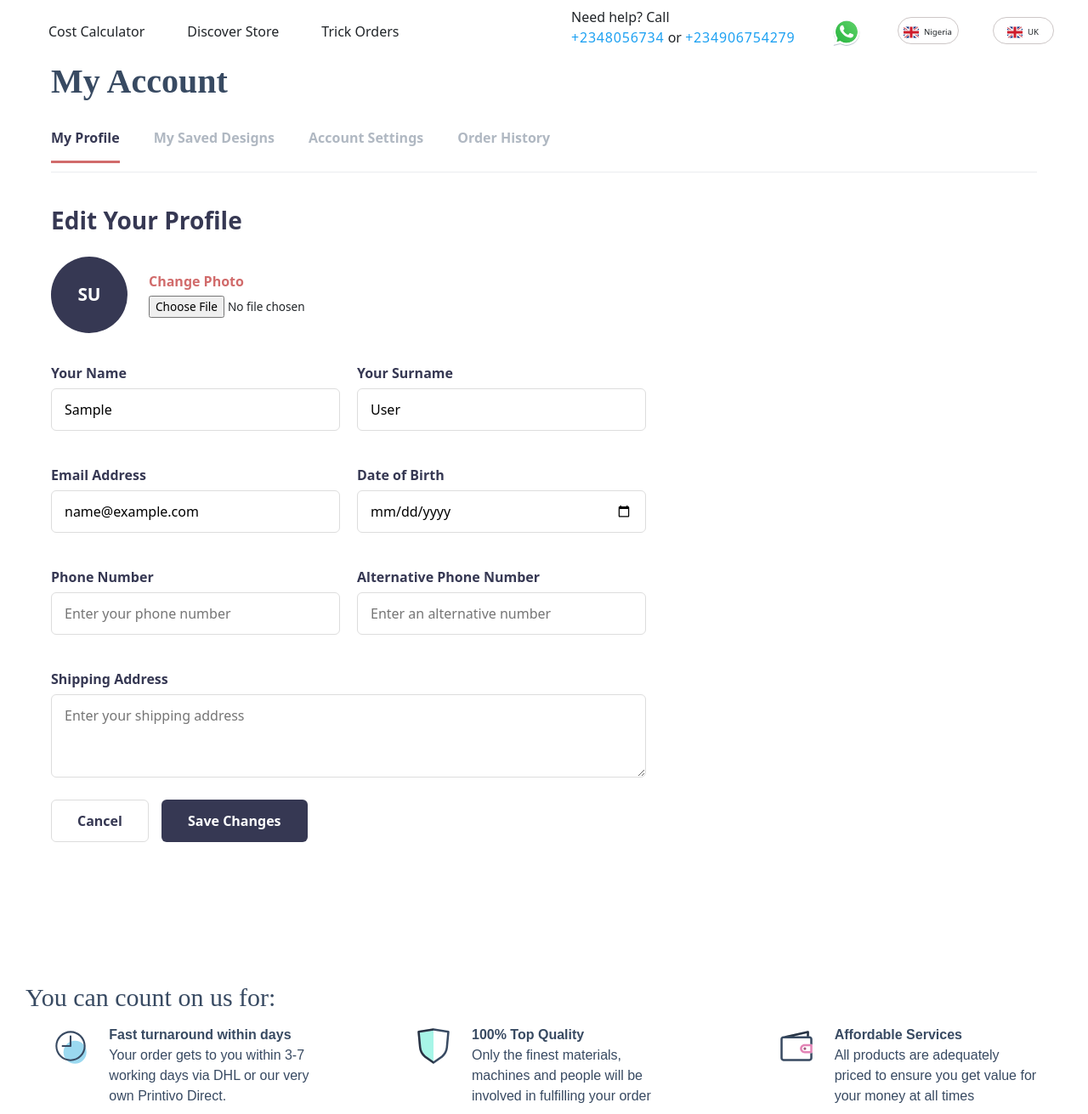
After one commit to Maryam-20/printivio-clone, a Django app: page /auth/members/edit-profile/ in a window 1280 px wide. The commit adds this page. Shown: the top 1311 px of the page at 85% size. Run offline with Django 4.2, Linux system fonts and the light colour scheme; the visitor is signed in with stand-in values (Sample User, id 1); data comes from the database, SQL or seed files in the repository; some libraries are stand-ins or nearby versions.

Commit message:
Add Edit Profile logic, form, template

```diff
--- a/authApp/forms.py
+++ b/authApp/forms.py
@@ -67,3 +67,37 @@ class SignUpForm(UserCreationForm):
             defaults={"phone_number": phone_number}
         )
         return user
+
+
+class UserEditForm(forms.ModelForm):
+    class Meta:
+        model = User
+        fields = ["first_name", "last_name", "email"]
+        labels = {
+            "first_name": "Your Name",
+            "last_name": "Your Surname",
+            "email": "Email Address",
+        }
+        widgets = {
+            "first_name": forms.TextInput(attrs={"placeholder": "Enter your name"}),
+            "last_name": forms.TextInput(attrs={"placeholder": "Enter your surname"}),
+            "email": forms.EmailInput(attrs={"placeholder": "Enter your email"}),
+        }
+
+class ProfileEditForm(forms.ModelForm):
+    class Meta:
+        model = UserProfile
+        fields = ["profile_image", "dob", "phone_number", "alternative_phone_number", "shipping_address"]
+        labels = {
+            "profile_image": "Profile Picture",
+            "dob": "Date of Birth",
+            "phone_number": "Phone Number",
+            "alternative_phone_number": "Alternative Phone Number",
+            "shipping_address": "Shipping Address",
+        }
+        widgets = {
+            "dob": forms.DateInput(attrs={"type": "date"}),
+            "phone_number": forms.TextInput(attrs={"placeholder": "Enter your phone number"}),
+            "alternative_phone_number": forms.TextInput(attrs={"placeholder": "Enter an alternative number"}),
+            "shipping_address": forms.Textarea(attrs={"rows": 3, "placeholder": "Enter your shipping address"}),
+        }
--- a/authApp/urls.py
+++ b/authApp/urls.py
@@ -1,9 +1,10 @@
 from django.urls import path
 from django.contrib.auth.models import User
-from .views import ProfileView, createAccountView, verifyEmailInfoView
+from .views import ProfileView, createAccountView, verifyEmailInfoView, editProfileView
 
 urlpatterns = [
     path("my-profile/", ProfileView, name="myProfile"),
     path("members/sign-up/", createAccountView, name="signup"),
-    path("members/verify_email/", verifyEmailInfoView, name="verify-email")
+    path("members/verify_email/", verifyEmailInfoView, name="verify-email"),
+    path("members/edit-profile/", editProfileView, name="edit-profile")
 ]
--- a/authApp/views.py
+++ b/authApp/views.py
@@ -1,7 +1,7 @@
 from django.shortcuts import render, get_object_or_404, redirect
 from django.contrib.auth.models import User
 from .models import UserProfile
-from .forms import SignUpForm
+from .forms import SignUpForm, UserEditForm, ProfileEditForm
 from django.http import HttpResponse
 
 # Create your views here.
@@ -37,3 +37,25 @@ def ProfileView(request):
       { "profile":profile}
 
    )
+
+def editProfileView(request):
+   profile = get_object_or_404(UserProfile, user=request.user)
+   if request.method == "POST":
+      user_form = UserEditForm(request.POST, instance=request.user)
+      profile_form = ProfileEditForm(request.POST, request.FILES, instance=profile)
+      if user_form.is_valid() and profile_form.is_valid():
+         user_form.save()
+         profile_form.save()
+         return redirect("myProfile")
+   else:
+      user_form = UserEditForm(instance=request.user)
+      profile_form = ProfileEditForm(instance=profile)
+      return render(
+         request,
+         template_name="authApp/edit_profile.html",
+         context= {
+            "user_form":user_form,
+            "profile_form":profile_form,
+            "profile":profile
+         }
+      )
--- a/static/css/style.css
+++ b/static/css/style.css
@@ -1181,3 +1181,130 @@ svg {
     background-color: #336a4f;
     color: #fff;
 }
+
+/* EDIT PROFILE PAGE */
+.edit-profile-wrapper {
+    max-width: 700px;
+    margin-top: 40px;
+}
+
+.edit-profile-heading {
+    font-weight: 700;
+    color: #363853;
+    margin-bottom: 25px;
+}
+
+.edit-avatar-row {
+    display: flex;
+    align-items: center;
+    gap: 25px;
+    margin-bottom: 35px;
+}
+
+.edit-avatar-preview img,
+.edit-avatar-placeholder {
+    width: 90px;
+    height: 90px;
+    border-radius: 50%;
+    object-fit: cover;
+}
+
+.edit-avatar-placeholder {
+    display: flex;
+    align-items: center;
+    justify-content: center;
+    background-color: #363853;
+    color: #fff;
+    font-weight: 700;
+    font-size: 1.3rem;
+}
+
+.edit-avatar-upload-label {
+    display: inline-block;
+    color: #d16b6b;
+    font-weight: 600;
+    cursor: pointer;
+    margin-bottom: 5px;
+}
+
+.edit-avatar-upload input[type="file"] {
+    display: block;
+    font-size: 0.85rem;
+}
+
+.edit-form-row {
+    display: grid;
+    grid-template-columns: 1fr 1fr;
+    gap: 20px;
+    margin-bottom: 20px;
+}
+
+.edit-form-group {
+    margin-bottom: 20px;
+}
+
+.edit-form-group-full {
+    width: 100%;
+}
+
+.edit-form-group label {
+    display: block;
+    color: #363853;
+    font-weight: 600;
+    margin-bottom: 6px;
+}
+
+.edit-form-group input,
+.edit-form-group textarea {
+    width: 100%;
+    border-radius: 6px;
+    padding: 12px 15px;
+    border: 1px solid #ddd;
+    box-sizing: border-box;
+    font-family: inherit;
+}
+
+.edit-form-group input:focus,
+.edit-form-group textarea:focus {
+    outline: none;
+    border-color: #363853;
+}
+
+.edit-error {
+    color: #d16b6b;
+    font-size: 0.8rem;
+    margin: 4px 0 0;
+}
+
+.edit-form-actions {
+    display: flex;
+    gap: 15px;
+    margin-top: 10px;
+}
+
+.edit-save-btn {
+    background-color: #363853;
+    color: #fff;
+    font-weight: 700;
+    padding: 12px 30px;
+    border-radius: 6px;
+}
+
+.edit-save-btn:hover {
+    background-color: #2a2c42;
+    color: #fff;
+}
+
+.edit-cancel-btn {
+    background-color: #fff;
+    color: #363853;
+    font-weight: 700;
+    padding: 12px 30px;
+    border-radius: 6px;
+    border: 1px solid #ddd;
+}
+
+.edit-cancel-btn:hover {
+    background-color: #f5f5f5;
+    color: #363853;
+}
--- /dev/null
+++ b/templates/authApp/edit_profile.html
@@ -0,0 +1,106 @@
+{% extends "common.html" %}
+{% block content %}
+{% load static %}
+
+<div class="content-container account-page">
+
+    <h1 class="account-title">My Account</h1>
+
+    <!-- TABS -->
+    <div class="account-tabs">
+        <a href="{% url 'myProfile' %}" class="account-tab active">My Profile</a>
+        <a href="" class="account-tab">My Saved Designs</a>
+        <a href="" class="account-tab">Account Settings</a>
+        <a href="" class="account-tab">Order History</a>
+    </div>
+    <hr class="account-tabs-divider">
+
+
+
+    <div class="edit-profile-wrapper">
+        <h3 class="edit-profile-heading">Edit Your Profile</h3>
+
+        <form method="post" enctype="multipart/form-data" action="{% url 'edit-profile' %}" class="edit-profile-form">
+            {% csrf_token %}
+
+            <!-- PROFILE IMAGE -->
+            <div class="edit-avatar-row">
+                <div class="edit-avatar-preview">
+                    {% if profile.profile_image %}
+                        <img src="{{ profile.profile_image.url }}" alt="Profile picture" id="avatar-preview-img">
+                    {% else %}
+                        <div class="edit-avatar-placeholder" id="avatar-preview-placeholder">
+                            {{ user.first_name|first|upper }}{{ user.last_name|first|upper }}
+                        </div>
+                    {% endif %}
+                </div>
+                <div class="edit-avatar-upload">
+                    <label for="{{ profile_form.profile_image.id_for_label }}" class="edit-avatar-upload-label">
+                        Change Photo
+                    </label>
+                    {{ profile_form.profile_image }}
+                    {% if profile_form.profile_image.errors %}
+                        <p class="edit-error">{{ profile_form.profile_image.errors.0 }}</p>
+                    {% endif %}
+                </div>
+            </div>
+
+            <!-- NAME / SURNAME -->
+            <div class="edit-form-row">
+                <div class="edit-form-group">
+                    <label for="{{ user_form.first_name.id_for_label }}">{{ user_form.first_name.label }}</label>
+                    {{ user_form.first_name }}
+                    {% if user_form.first_name.errors %}<p class="edit-error">{{ user_form.first_name.errors.0 }}</p>{% endif %}
+                </div>
+                <div class="edit-form-group">
+                    <label for="{{ user_form.last_name.id_for_label }}">{{ user_form.last_name.label }}</label>
+                    {{ user_form.last_name }}
+                    {% if user_form.last_name.errors %}<p class="edit-error">{{ user_form.last_name.errors.0 }}</p>{% endif %}
+                </div>
+            </div>
+
+            <!-- EMAIL / DOB -->
+            <div class="edit-form-row">
+                <div class="edit-form-group">
+                    <label for="{{ user_form.email.id_for_label }}">{{ user_form.email.label }}</label>
+                    {{ user_form.email }}
+                    {% if user_form.email.errors %}<p class="edit-error">{{ user_form.email.errors.0 }}</p>{% endif %}
+                </div>
+                <div class="edit-form-group">
+                    <label for="{{ profile_form.dob.id_for_label }}">{{ profile_form.dob.label }}</label>
+                    {{ profile_form.dob }}
+                    {% if profile_form.dob.errors %}<p class="edit-error">{{ profile_form.dob.errors.0 }}</p>{% endif %}
+                </div>
+            </div>
+
+            <!-- PHONE / ALT PHONE -->
+            <div class="edit-form-row">
+                <div class="edit-form-group">
+                    <label for="{{ profile_form.phone_number.id_for_label }}">{{ profile_form.phone_number.label }}</label>
+                    {{ profile_form.phone_number }}
+                    {% if profile_form.phone_number.errors %}<p class="edit-error">{{ profile_form.phone_number.errors.0 }}</p>{% endif %}
+                </div>
+                <div class="edit-form-group">
+                    <label for="{{ profile_form.alternative_phone_number.id_for_label }}">{{ profile_form.alternative_phone_number.label }}</label>
+                    {{ profile_form.alternative_phone_number }}
+                    {% if profile_form.alternative_phone_number.errors %}<p class="edit-error">{{ profile_form.alternative_phone_number.errors.0 }}</p>{% endif %}
+                </div>
+            </div>
+
+            <!-- SHIPPING ADDRESS -->
+            <div class="edit-form-group edit-form-group-full">
+                <label for="{{ profile_form.shipping_address.id_for_label }}">{{ profile_form.shipping_address.label }}</label>
+                {{ profile_form.shipping_address }}
+                {% if profile_form.shipping_address.errors %}<p class="edit-error">{{ profile_form.shipping_address.errors.0 }}</p>{% endif %}
+            </div>
+
+            <div class="edit-form-actions">
+                <a href="{% url 'myProfile' %}" class="btn edit-cancel-btn">Cancel</a>
+                <button type="submit" class="btn edit-save-btn">Save Changes</button>
+            </div>
+        </form>
+    </div>
+
+</div>
+
+{% endblock content %}
--- a/templates/authApp/profile.html
+++ b/templates/authApp/profile.html
@@ -68,7 +68,7 @@
                 </div>
                 {% endif %}
 
-                <a href="" class="account-edit-link">
+                <a href="{% url "edit-profile" %}" class="account-edit-link">
                     <svg xmlns="http://www.w3.org/2000/svg" viewBox="0 0 24 24" class="edit-icon"><path d="M20.71,7.04C21.1,6.65 21.1,6 20.71,5.63L18.37,3.29C18,2.9 17.35,2.9 16.96,3.29L15.12,5.12L18.87,8.87M3,17.25V21H6.75L17.81,9.93L14.06,6.18L3,17.25Z"/></svg>
                     Edit
                 </a>
```
Also changed, not shown: templates/index.html (+13 -1 lines), media/profile_image/national-cancer-institute-1c8sj2IO2I4-unsplash.jpg (added), 1 other file.
